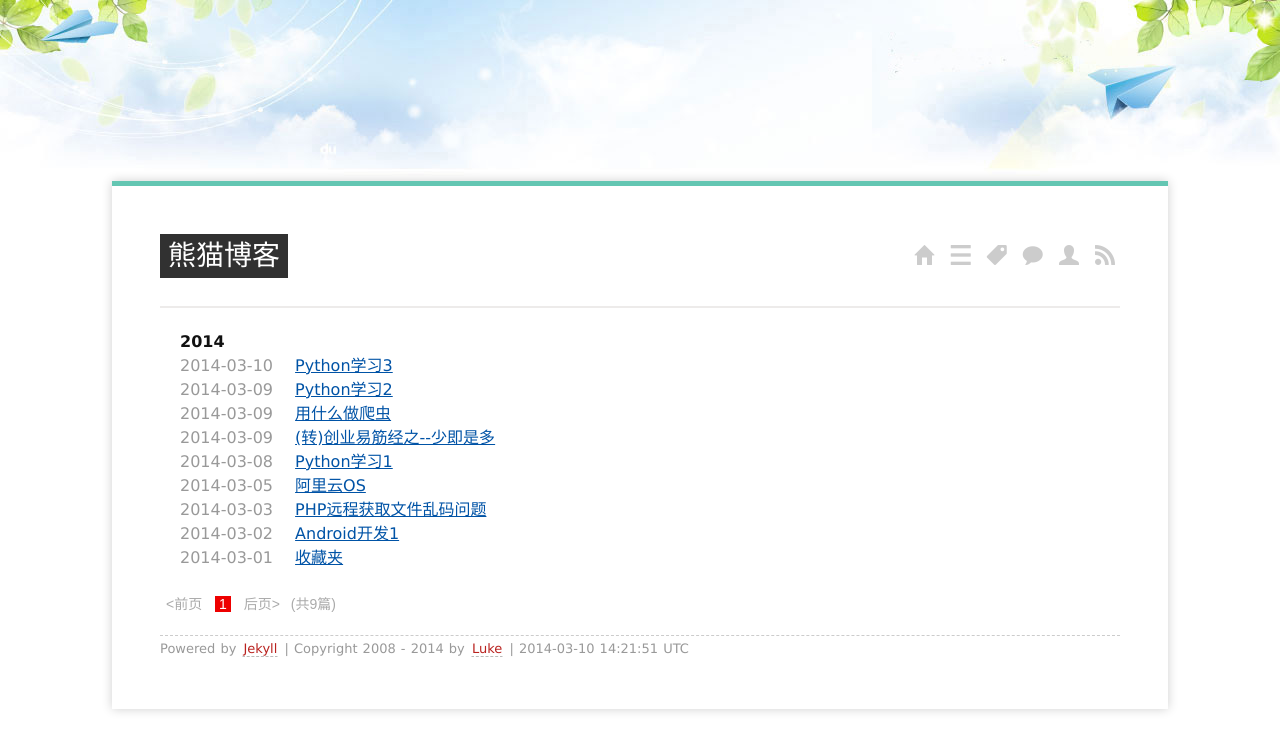
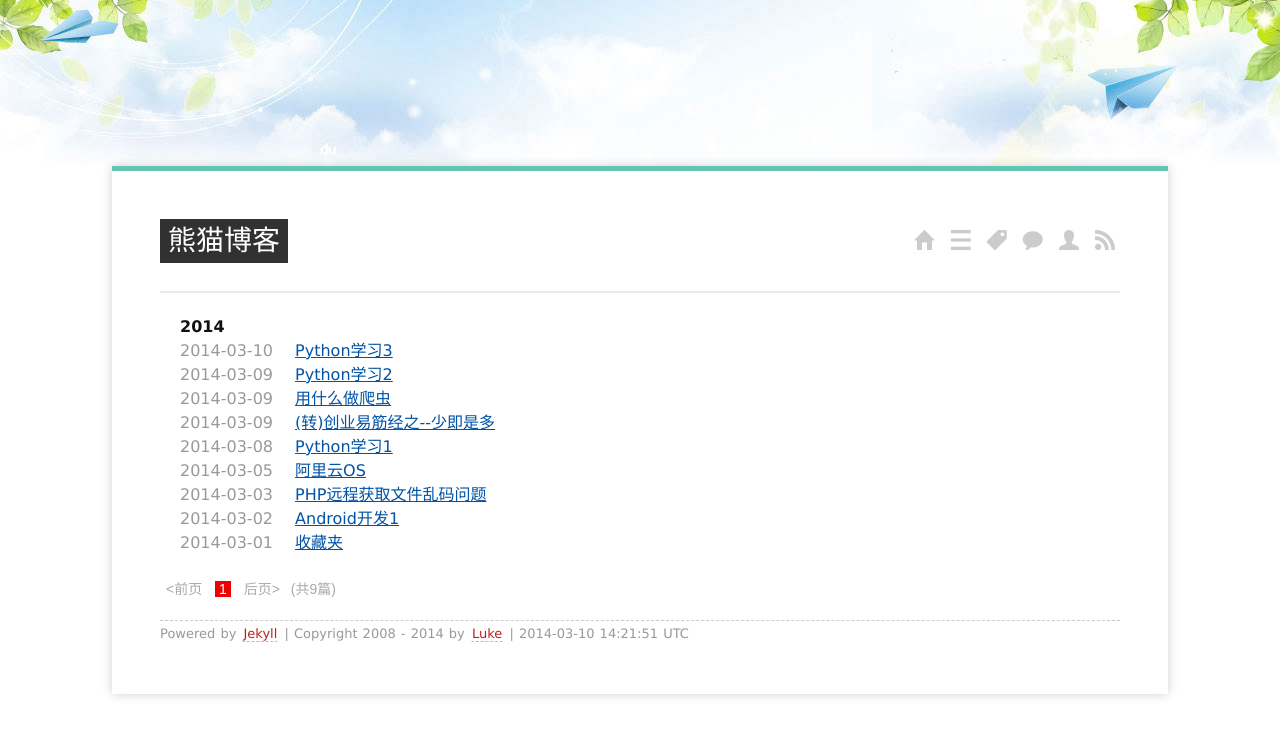
Before and after one commit to yujialive/yujialive.github.io, a Jekyll site: the page built from index.html, in a window 1280 px wide. Shown: the top 751 px of the page. Built offline with Jekyll 4.4.1, drawn with Linux system fonts in a browser that asks for light colours; Markdown is read by kramdown in place of the engine named in the settings; the list of posts is cut into pages by our own code.

Commit message:
daily updates

```diff
--- a/media/css/screen.css
+++ b/media/css/screen.css
@@ -60,12 +60,15 @@ body{
     margin:0 auto;
     text-align: center;
     background: url(/media/img/head_bg.jpg) top center no-repeat;
-    height: 176px;
+    height: 166px;
 }
 #container {
     width: 960px;
     padding: 3em 3em 1.5em;
-    margin: 5px auto;
+    margin-left: auto;
+    margin-right: auto;
+    margin-top: 0;
+    margin-bottom: 3em;
     background-color: #fff;
     -moz-box-shadow: 0 0 10px 0 #cfcfcf;
     -webkit-box-shadow: 0 0 10px 0 #cfcfcf;
```
